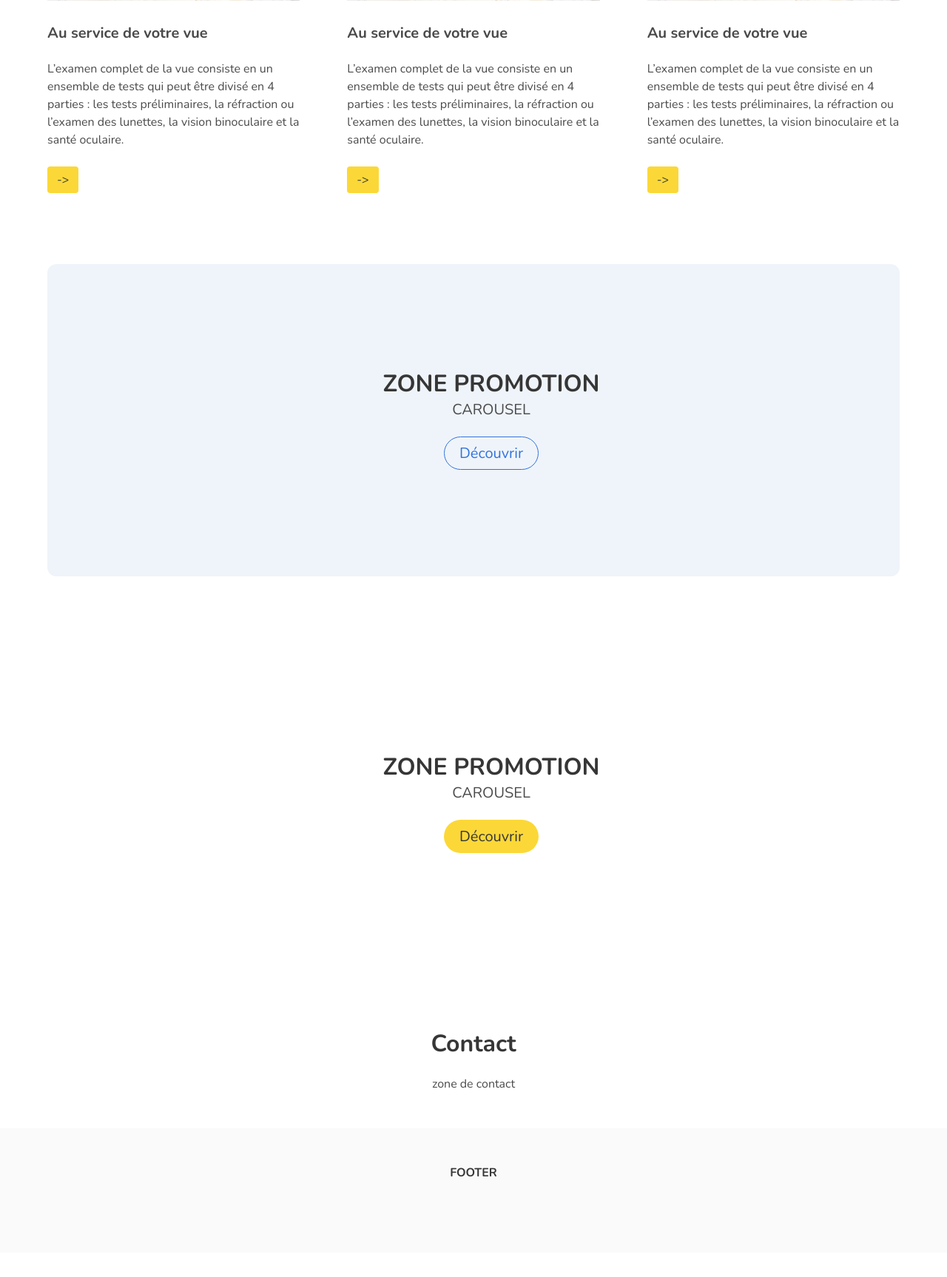
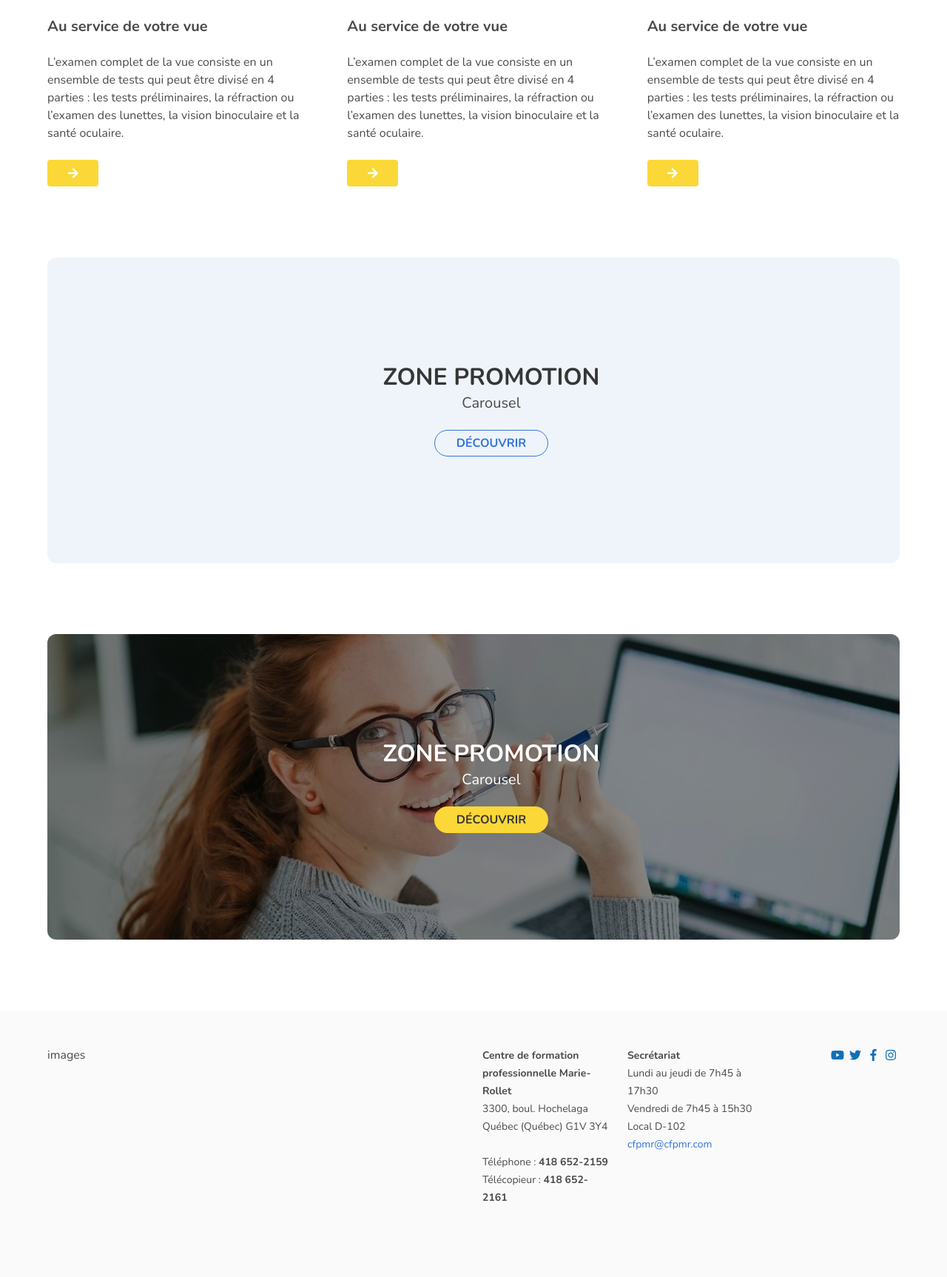
Before and after one commit to nahoc-petal/benji, a PHP site: page / in a window 1280 px wide. Shown: the part 1085-2811 px from the top of the page at 74% size. Before the commit the page ends 2676 px from the top, so only its background shows below. Run offline with PHP 8.4, Linux system fonts and the light colour scheme; some libraries are stand-ins or nearby versions.

Commit message:
more stuff

```diff
--- a/index.html
+++ b/index.html
@@ -4,7 +4,7 @@
 <head>
   <meta charset="utf-8">
   <meta name="viewport" content="width=device-width, initial-scale=1">
-  <title>Le Centre Visuel</title>
+  <title>Title</title>
   <link rel="stylesheet" href="css/styles.css">
   <script defer src="https://use.fontawesome.com/releases/v5.1.0/js/all.js"></script>
 </head>
@@ -37,22 +37,22 @@
         </div>
 
         <div class="navbar-end">
-          <a class="navbar-item" href="#">
+          <a class="navbar-item" target="_blank" href="#">
             <span class="icon has-text-accent">
               <i class="fab fa-youtube"></i>
             </span>
           </a>
-          <a class="navbar-item" href="#">
+          <a class="navbar-item" target="_blank" href="#">
             <span class="icon has-text-accent">
               <i class="fab fa-twitter"></i>
             </span>
           </a>
-          <a class="navbar-item" href="#">
+          <a class="navbar-item" target="_blank" href="#">
             <span class="icon has-text-accent">
               <i class="fab fa-facebook-f"></i>
             </span>
           </a>
-          <a class="navbar-item" href="#">
+          <a class="navbar-item" target="_blank" href="#">
             <span class="icon has-text-accent">
               <i class="fab fa-instagram"></i>
             </span>
@@ -101,14 +101,14 @@
     </nav>
     <div class="hero-body">
       <div class="container">
-        <h1 class="title is-uppercase has-text-white">
+        <h1 class="title is-uppercase has-text-weight-bold has-text-white">
           Zone promotion
         </h1>
-        <h2 class="subtitle is-uppercase has-text-white">
+        <h2 class="subtitle is-uppercase has-text-weight-bold has-text-white">
           Carousel
         </h2>
-        <a class="button is-white is-medium is-rounded" href="#">
-          Découvrir
+        <a class="button is-white is-uppercase has-text-accent has-text-weight-bold is-rounded" href="#">
+          &nbsp;&nbsp;&nbsp;&nbsp;&nbsp;Découvrir&nbsp;&nbsp;&nbsp;&nbsp;&nbsp;
         </a>
       </div>
     </div>
@@ -124,7 +124,12 @@
           <p>L’examen complet de la vue consiste en un ensemble de tests qui peut être divisé en 4 parties : les tests
             préliminaires, la réfraction ou l’examen des lunettes, la vision binoculaire et la santé oculaire.</p>
           <br />
-          <button class="button is-primary">-></button>
+          <a href="#" class="button is-primary"> &nbsp;&nbsp;&nbsp;&nbsp;
+            <span class="icon has-text-white">
+              <i class="fas fa-arrow-right"></i>
+            </span>
+            &nbsp;&nbsp;&nbsp;&nbsp;
+          </a>
         </div>
         <div class="column">
           <h2 class="has-text-weight-bold subtitle is-uppercase has-text-accent">Commande de lentilles</h2>
@@ -134,7 +139,12 @@
           <p>L’examen complet de la vue consiste en un ensemble de tests qui peut être divisé en 4 parties : les tests
             préliminaires, la réfraction ou l’examen des lunettes, la vision binoculaire et la santé oculaire.</p>
           <br />
-          <button class="button is-primary">-></button>
+          <a href="#" class="button is-primary"> &nbsp;&nbsp;&nbsp;&nbsp;
+            <span class="icon has-text-white">
+              <i class="fas fa-arrow-right"></i>
+            </span>
+            &nbsp;&nbsp;&nbsp;&nbsp;
+          </a>
         </div>
         <div class="column">
           <h2 class="has-text-weight-bold subtitle is-uppercase has-text-accent">Contactez-nous</h2>
@@ -144,7 +154,12 @@
           <p>L’examen complet de la vue consiste en un ensemble de tests qui peut être divisé en 4 parties : les tests
             préliminaires, la réfraction ou l’examen des lunettes, la vision binoculaire et la santé oculaire.</p>
           <br />
-          <button class="button is-primary">-></button>
+          <a href="#" class="button is-primary"> &nbsp;&nbsp;&nbsp;&nbsp;
+            <span class="icon has-text-white">
+              <i class="fas fa-arrow-right"></i>
+            </span>
+            &nbsp;&nbsp;&nbsp;&nbsp;
+          </a>
         </div>
       </div>
     </div>
@@ -157,11 +172,11 @@
             <h1 class="title is-uppercase">
               Zone promotion
             </h1>
-            <h2 class="subtitle is-uppercase">
+            <h2 class="subtitle">
               Carousel
             </h2>
-            <a class="button is-link is-outlined is-medium is-rounded" href="#">
-              Découvrir
+            <a class="button is-uppercase has-text-weight-bold is-link is-outlined is-rounded" href="#">
+              &nbsp;&nbsp;&nbsp;Découvrir&nbsp;&nbsp;&nbsp;
             </a>
           </div>
         </div>
@@ -173,33 +188,76 @@
       <section class="banner-employeur hero is-medium has-text-centered">
         <div class="hero-body">
           <div class="container">
-            <h1 class="title is-uppercase">
+            <h1 class="title is-uppercase has-text-white">
               Zone promotion
             </h1>
-            <h2 class="subtitle is-uppercase">
+            <h2 class="subtitle has-text-white">
               Carousel
             </h2>
-            <a class="button is-primary is-medium is-rounded" href="#">
-              Découvrir
+            <a class="button is-primary is-uppercase has-text-weight-bold is-rounded" href="#">
+              &nbsp;&nbsp;&nbsp;Découvrir&nbsp;&nbsp;&nbsp;
             </a>
           </div>
         </div>
       </section>
     </div>
   </section>
-  <section class="section has-text-centered">
+  <br />
+  <br />
+  <footer class="footer">
     <div class="container">
-      <h2 class="title">Contact</h2>
-      <p>zone de contact</p>
+      <div class="columns">
+        <div class="column is-6">images</div>
+        <div class="column is-2">
+          <small class="has-text-weight-bold">Centre de formation professionnelle Marie-Rollet</small>
+          <br />
+          <small>3300, boul. Hochelaga</small>
+          <br />
+          <small>Québec (Québec) G1V 3Y4</small>
+          <br/>          <br/>
+          <small>Téléphone : <span class="has-text-weight-bold">418 652-2159</span></small>
+          <small>Télécopieur : <span class="has-text-weight-bold">418 652-2161</span></small>
+        </div>
+        <div class="column is-2">
+            <small class="has-text-weight-bold">Secrétariat</small>
+            <br />
+            <small>Lundi au jeudi de 7h45 à 17h30</small>
+            <br />
+            <small>Vendredi de 7h45 à 15h30</small>
+            <br/>
+            <small>Local D-102</small>
+            <br/>
+            <small><a href="mailto:cfpmr@cfpmr.com">cfpmr@cfpmr.com</a></small>
+        </div>
+        <div class="column is-2 level">
+          <div class="level-right">
+
+
+            <a target="_blank" href="#">
+              <span class="icon has-text-accent">
+                <i class="fab fa-youtube"></i>
+              </span>
+            </a>
+            <a target="_blank" href="#">
+              <span class="icon has-text-accent">
+                <i class="fab fa-twitter"></i>
+              </span>
+            </a>
+            <a target="_blank" href="#">
+              <span class="icon has-text-accent">
+                <i class="fab fa-facebook-f"></i>
+              </span>
+            </a>
+            <a target="_blank" href="#">
+              <span class="icon has-text-accent">
+                <i class="fab fa-instagram"></i>
+              </span>
+            </a>
+          </div>
+        </div>
+      </div>
     </div>
 
-  </section>
-  <footer class="footer">
-    <div class="content has-text-centered">
-      <p>
-        <strong>FOOTER</strong>
-      </p>
-    </div>
   </footer>
 </body>
 
--- a/scss/styles.scss
+++ b/scss/styles.scss
@@ -19,18 +19,25 @@ $primary: $yellow;
 }
 
 .banner-employeur {
-
+  border-radius: 12px;
+  position: relative;
+  background:
+  linear-gradient(
+    rgba(0, 0, 0, 0.45),
+    rgba(0, 0, 0, 0.45)
+  ),
+  url('../images/bg.jpg');
+  background-size: cover;
+  background-position: center;
 }
 
 .banner-header {
   position: relative;
   background:
-  /* top, transparent red, faked with gradient */
   linear-gradient(
     rgba(0, 0, 0, 0.45),
     rgba(0, 0, 0, 0.45)
   ),
-  /* bottom, image */
   url('../images/bg.jpg');
   background-size: cover;
   background-position: center;
@@ -53,9 +60,9 @@ $primary: $yellow;
 }
 
 .button.is-primary {
-  color: #363636!important;
+  color: #363636;
 }
 
 .has-text-accent {
-  color: $accent;
+  color: $accent!important;
 }
```
Also changed, not shown: css/styles.css.
